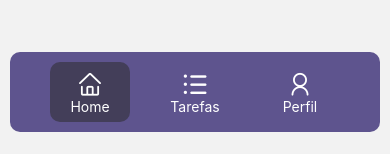
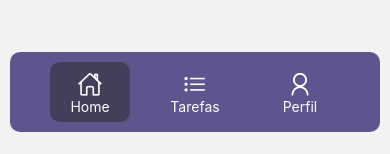
Before and after one commit to Pablojonh6550/Volunteer, a React Native app: screen /Home in a window 390 px wide. Shown: the part 1375-1529 px from the top of the page. Built offline with nearby package versions, Linux system fonts and the light colour scheme.

Commit message:
feat: new icons

```diff
--- a/components/TabNavigation.tsx
+++ b/components/TabNavigation.tsx
@@ -1,8 +1,8 @@
 import React from "react";
 import { View, Text, TouchableOpacity } from "react-native";
 import { styles } from "../css/styles";
-import Icon from "react-native-vector-icons/AntDesign";
-import Icons from "react-native-vector-icons/Octicons";
+import Icon from "react-native-vector-icons/Ionicons";
+import Icons from "react-native-vector-icons/AntDesign";
 import { useNavigation } from "@react-navigation/native";
 import { StackTypes } from "../App.js";
 
@@ -14,17 +14,17 @@ export default function TabNavigation() {
         <TouchableOpacity
           style={styles.tabButtonActive}
           onPress={() => navigation.navigate("Home")}>
-          <Icon name="home" size={26} color="#fff" />
+          <Icon name="home-outline" size={26} color="#fff" />
           <Text style={styles.tabTitle}>Home</Text>
         </TouchableOpacity>
         <TouchableOpacity style={styles.tabButton}>
-          <Icons name="list-unordered" size={26} color="#fff" />
+          <Icon name="list-outline" size={26} color="#fff" />
           <Text style={styles.tabTitle}>Tarefas</Text>
         </TouchableOpacity>
         <TouchableOpacity
           style={styles.tabButton}
           onPress={() => navigation.navigate("Perfil")}>
-          <Icon name="user" size={26} color="#fff" />
+          <Icons name="user" size={26} color="#fff" />
           <Text style={styles.tabTitle}>Perfil</Text>
         </TouchableOpacity>
       </View>
```
